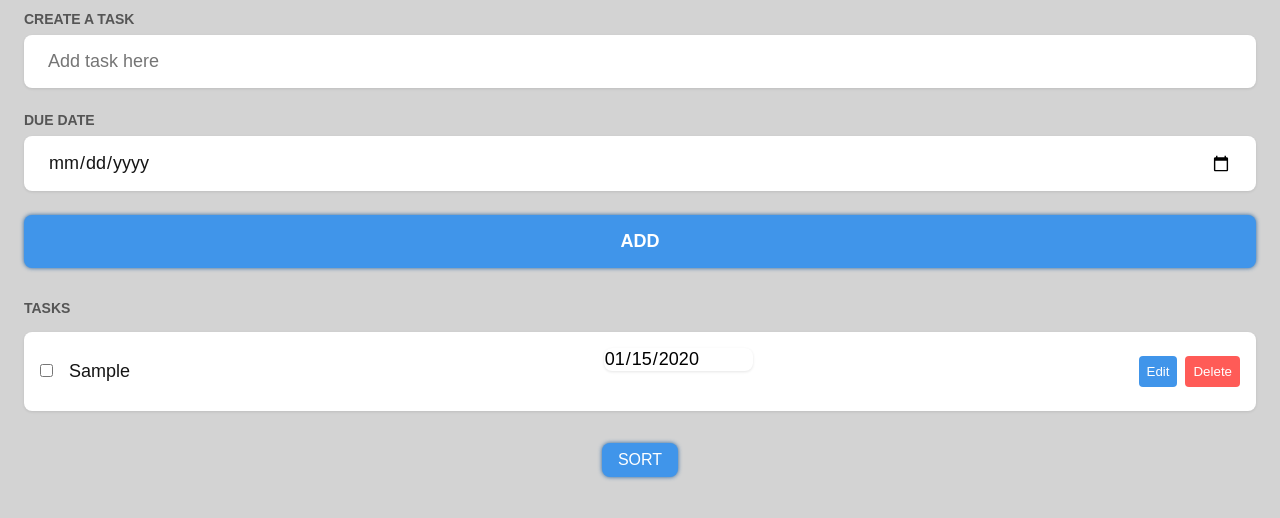
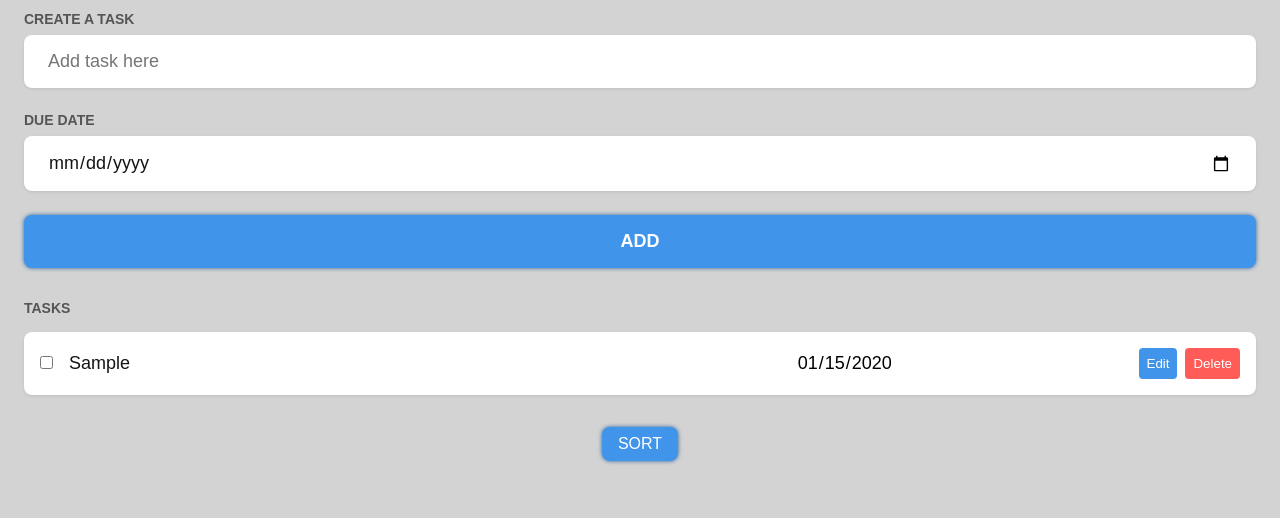
Before and after one commit to stephancloete/NewToDoAppInJS, a plain HTML site: page index.html in a window 1280 px wide. Both pictures are taken after typing "Sample", "2020-01-15" into the empty fields and a click on the button "ADD". Shown: the part 90-608 px from the top of the page. Drawn offline with Linux system fonts and the light colour scheme.

Commit message:
CSS
worked on styling

```diff
--- a/css/style.css
+++ b/css/style.css
@@ -91,6 +91,7 @@ h4 {
 
 .output .taskItem {
 	display: flex;
+	justify-content: space-between;
 	align-items: center;
 	background-color: #FFF;
 	padding: 1rem;
@@ -112,12 +113,14 @@ h4 {
 .taskItem .taskContent input {
 	color: rgb(21, 21, 21);
 	font-size: 1.125rem;
+	width: auto;
 }
 
 .taskItem .taskDate {
 	flex: 1 1 0%;
 	padding: 0rem;
 	align-items: center;
+	width: auto;
 }
 
 .taskItem .taskDate input {
@@ -125,7 +128,10 @@ h4 {
 	font-size: 1.125rem;
 	padding: 0rem;
 	width: auto;
+	margin: auto;
+	box-shadow: none;
 }
+
 .taskItem .actions {
 	display: flex;
 	align-items: center;
```
